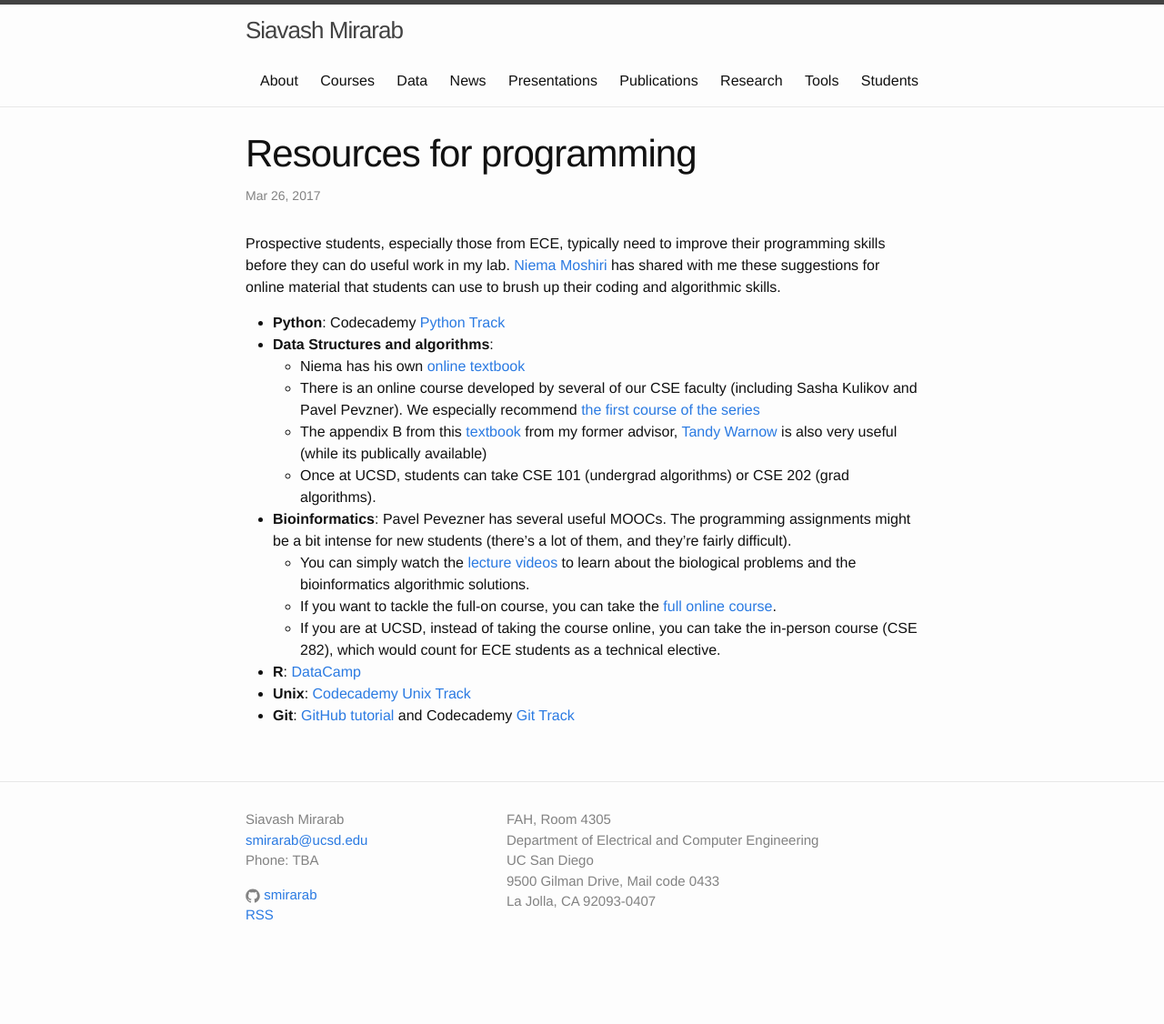
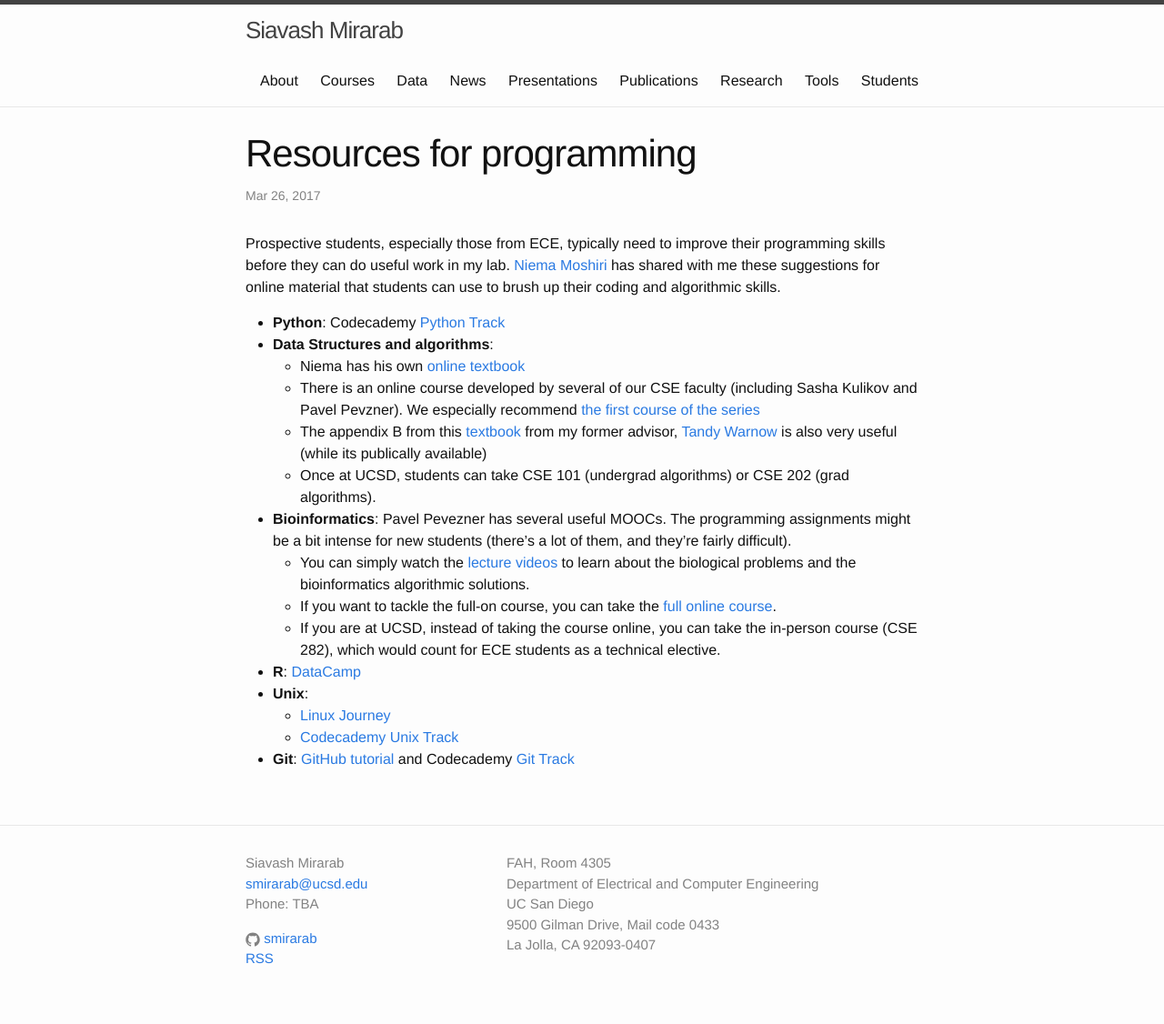
Before and after one commit to smirarab/website, a Jekyll site: the page built from _posts/2017-03-26-programming.md, in a window 1280 px wide. Shown: the whole page at 91% size. Built offline with Jekyll 4.4.1, drawn with Linux system fonts in a browser that asks for light colours; before the commit the page ends 1078 px from its top, so only the background shows below that.

Commit message:
update many things

```diff
--- a/_posts/2017-03-26-programming.md
+++ b/_posts/2017-03-26-programming.md
@@ -20,5 +20,7 @@ coding and algorithmic skills.
     * If you want to tackle the full-on course, you can take the [full online course](https://www.coursera.org/specializations/bioinformatics).
     * If you are at UCSD, instead of taking the course online, you can take the in-person course (CSE 282), which would count for ECE students as a technical elective.
 * **R**: [DataCamp](https://www.datacamp.com/getting-started?step=2&track=r)
-* **Unix**: [Codecademy Unix Track](https://www.codecademy.com/learn/learn-the-command-line)
+* **Unix**:
+    * [Linux Journey](https://linuxjourney.com/)
+    * [Codecademy Unix Track](https://www.codecademy.com/learn/learn-the-command-line)
 * **Git**: [GitHub tutorial](https://try.github.io/levels/1/challenges/1) and Codecademy [Git Track](https://www.codecademy.com/learn/learn-git)
```
Also changed, not shown: about.md (+3 -2 lines), presentations.md (+4 -0 lines), publications.md (+2 -0 lines).
